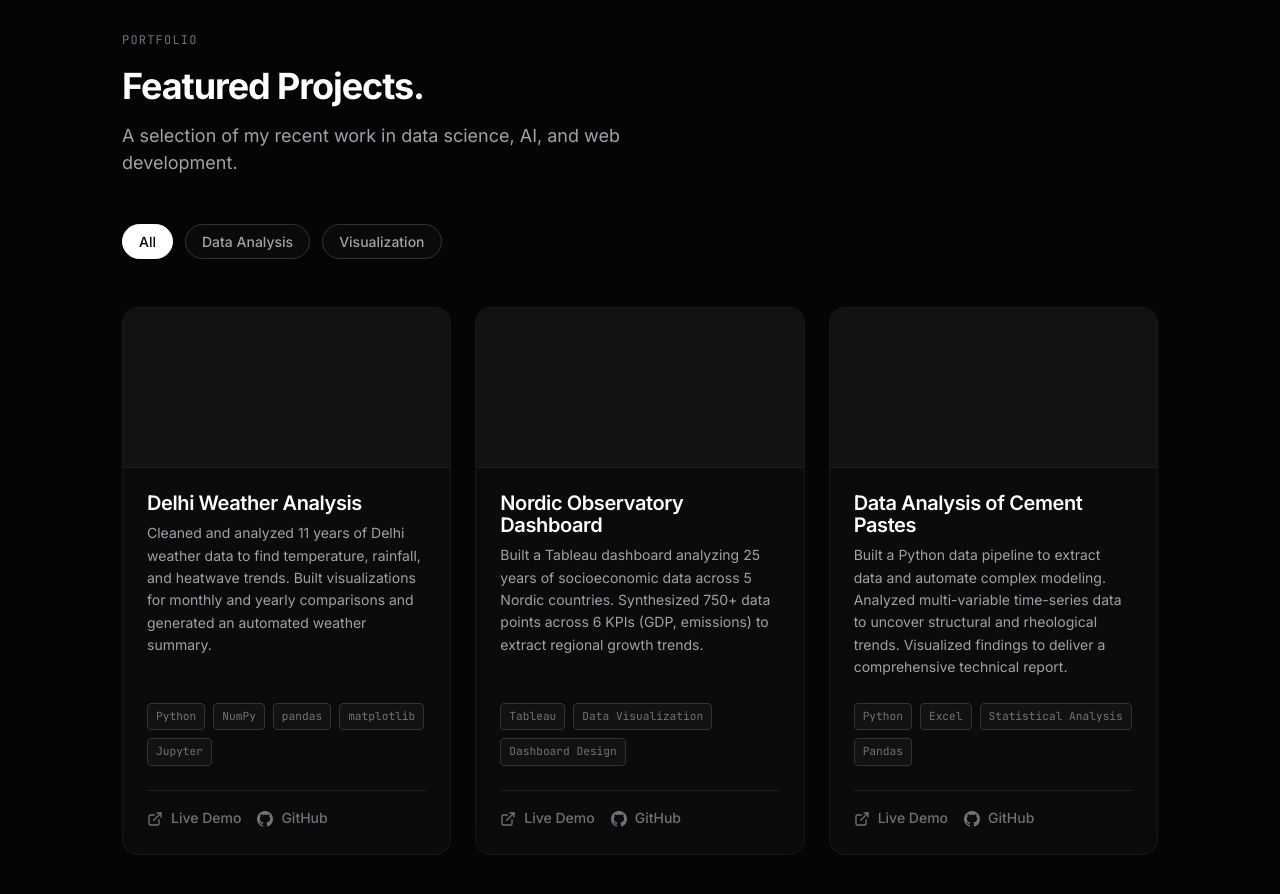
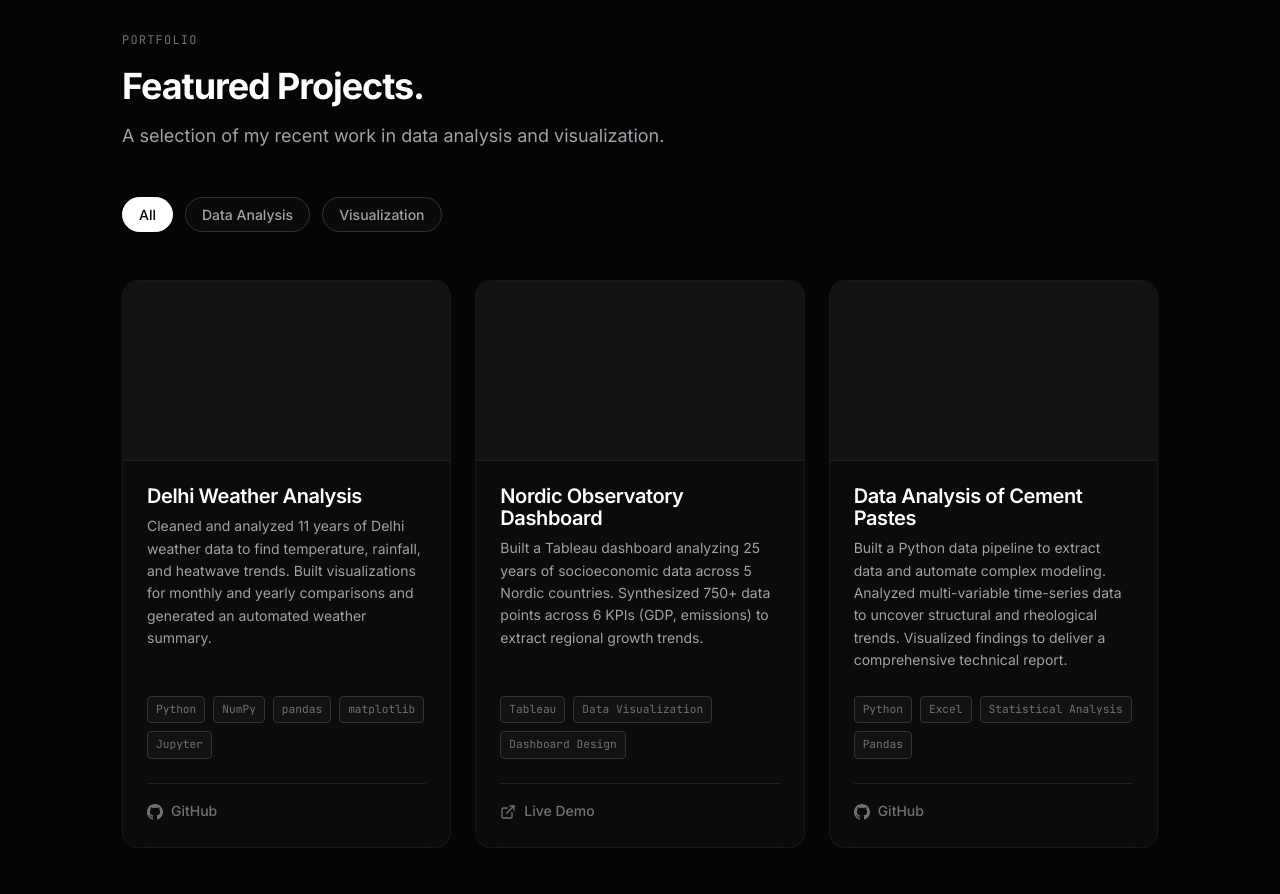
Before and after one commit to realakshatsingh/portfolio, a Next.js app: page / in a window 1280 px wide. Shown: the part 2480-3374 px from the top of the page. Built offline with nearby package versions, Linux system fonts and the light colour scheme.

Commit message:
Update project links and remove placeholder images

```diff
--- a/src/components/Projects.css
+++ b/src/components/Projects.css
@@ -41,9 +41,11 @@
 }
 
 .project-card-cover {
-  height: 160px;
+  height: 180px;
   width: 100%;
-  background: var(--bg-tertiary);
+  background-size: cover;
+  background-position: center;
+  background-color: var(--bg-tertiary);
   border-bottom: 1px solid var(--border-light);
 }
 
--- a/src/components/Projects.tsx
+++ b/src/components/Projects.tsx
@@ -15,9 +15,9 @@ function GithubIcon({ size = 20 }: { size?: number }) {
 }
 
 const projects = [
-  { id: 1, title: 'Delhi Weather Analysis', description: 'Cleaned and analyzed 11 years of Delhi weather data to find temperature, rainfall, and heatwave trends. Built visualizations for monthly and yearly comparisons and generated an automated weather summary.', tags: ['Python', 'NumPy', 'pandas', 'matplotlib', 'Jupyter'], category: 'data', gradient: 'linear-gradient(135deg, #6366f1, #0ea5e9)' },
-  { id: 2, title: 'Nordic Observatory Dashboard', description: 'Built a Tableau dashboard analyzing 25 years of socioeconomic data across 5 Nordic countries. Synthesized 750+ data points across 6 KPIs (GDP, emissions) to extract regional growth trends.', tags: ['Tableau', 'Data Visualization', 'Dashboard Design'], category: 'visualization', gradient: 'linear-gradient(135deg, #8b5cf6, #ec4899)' },
-  { id: 3, title: 'Data Analysis of Cement Pastes', description: 'Built a Python data pipeline to extract data and automate complex modeling. Analyzed multi-variable time-series data to uncover structural and rheological trends. Visualized findings to deliver a comprehensive technical report.', tags: ['Python', 'Excel', 'Statistical Analysis', 'Pandas'], category: 'data', gradient: 'linear-gradient(135deg, #10b981, #6366f1)' },
+  { id: 1, title: 'Delhi Weather Analysis', description: 'Cleaned and analyzed 11 years of Delhi weather data to find temperature, rainfall, and heatwave trends. Built visualizations for monthly and yearly comparisons and generated an automated weather summary.', tags: ['Python', 'NumPy', 'pandas', 'matplotlib', 'Jupyter'], category: 'data', github: 'https://github.com/realakshatsingh/delhi-weather-analysis', liveDemo: '' },
+  { id: 2, title: 'Nordic Observatory Dashboard', description: 'Built a Tableau dashboard analyzing 25 years of socioeconomic data across 5 Nordic countries. Synthesized 750+ data points across 6 KPIs (GDP, emissions) to extract regional growth trends.', tags: ['Tableau', 'Data Visualization', 'Dashboard Design'], category: 'visualization', github: '', liveDemo: 'https://public.tableau.com/app/profile/akshat.singh5267/viz/NordicObservatory/Dashboard' },
+  { id: 3, title: 'Data Analysis of Cement Pastes', description: 'Built a Python data pipeline to extract data and automate complex modeling. Analyzed multi-variable time-series data to uncover structural and rheological trends. Visualized findings to deliver a comprehensive technical report.', tags: ['Python', 'Excel', 'Statistical Analysis', 'Pandas'], category: 'data', github: 'https://github.com/realakshatsingh/data_analysis_cement', liveDemo: '' },
 ];
 
 const filters = [
@@ -42,7 +42,7 @@ export default function Projects() {
             Featured Projects.
           </h2>
           <p className="section-subtitle">
-            A selection of my recent work in data science, AI, and web development.
+            A selection of my recent work in data analysis and visualization.
           </p>
         </SectionReveal>
 
@@ -87,12 +87,16 @@ export default function Projects() {
                       ))}
                     </div>
                     <div className="project-card-footer">
-                      <a href="#" className="project-card-link">
-                        <ExternalLink size={16} /> Live Demo
-                      </a>
-                      <a href="#" className="project-card-link">
-                        <GithubIcon size={16} /> GitHub
-                      </a>
+                      {project.liveDemo && (
+                        <a href={project.liveDemo} target="_blank" rel="noopener noreferrer" className="project-card-link">
+                          <ExternalLink size={16} /> Live Demo
+                        </a>
+                      )}
+                      {project.github && (
+                        <a href={project.github} target="_blank" rel="noopener noreferrer" className="project-card-link">
+                          <GithubIcon size={16} /> GitHub
+                        </a>
+                      )}
                     </div>
                   </div>
                 </motion.div>
```
